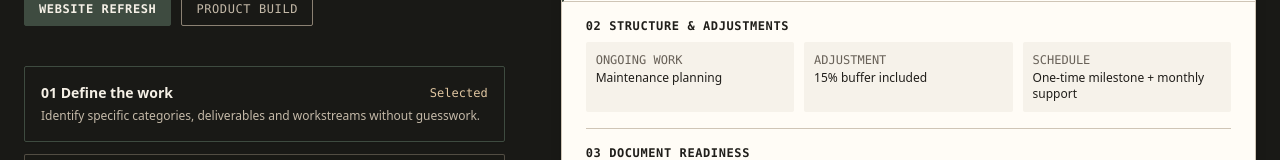
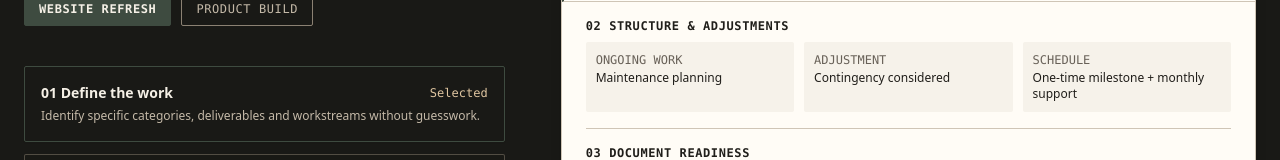
Before and after one commit to BradleyXiX/ClearGig, a Next.js app in the folder frontend/: page /showcase in a window 1280 px wide. Shown: the part 1453-1613 px from the top of the page. Built offline with nearby package versions, Linux system fonts and the light colour scheme.

Commit message:
fix(showcase): omit financial rates from public examples

```diff
--- a/frontend/src/components/showcase/EstimateExample.tsx
+++ b/frontend/src/components/showcase/EstimateExample.tsx
@@ -47,7 +47,7 @@ export const SCENARIOS: Record<ScenarioId, ScenarioData> = {
     ],
     structure: {
       baseAllocation: "Core implementation milestones",
-      contingencyMargin: "15% buffer included",
+      contingencyMargin: "Contingency considered",
       cadence: "One-time milestone + monthly support",
     },
     documentDetails: {
@@ -72,7 +72,7 @@ export const SCENARIOS: Record<ScenarioId, ScenarioData> = {
     ],
     structure: {
       baseAllocation: "Engineering sprints & architecture",
-      contingencyMargin: "15% risk mitigation margin",
+      contingencyMargin: "Risk allowance considered",
       cadence: "Sprint cycles + recurring infrastructure",
     },
     documentDetails: {
```
Also changed, not shown: 1 other file (tests, documents, lock files or other folders).
